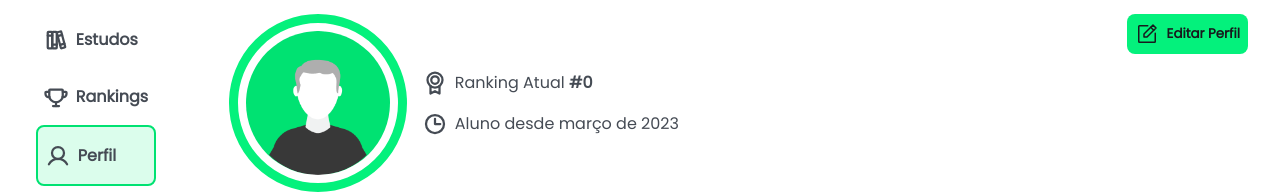
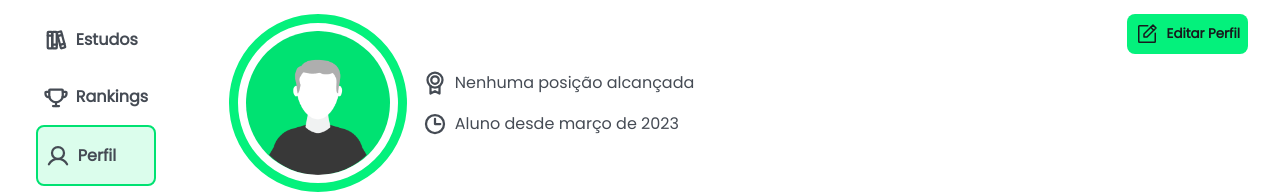
Before and after one commit to ThiagoBonito/and-now-jose, a React (Vite) app: page /Perfil in a window 1280 px wide. Shown: the part 157-351 px from the top of the page. Built offline with nearby package versions, Linux system fonts and the light colour scheme; no server answers.

Commit message:
fix(*): possibility user at anyone position

```diff
--- a/src/pages/Perfil/index.tsx
+++ b/src/pages/Perfil/index.tsx
@@ -117,7 +117,9 @@ export const Perfil = () => {
                   <div className="statsUser">
                     <Medal size={24} color={"#454B54"} weight="bold" />
                     <p>
-                      Ranking Atual <b>#{userPositionRanking}</b>
+                      {userPositionRanking !== 0
+                        ? `Ranking Atual #${userPositionRanking}`
+                        : "Nenhuma posição alcançada"}
                     </p>
                   </div>
                   <div className="statsUser">
```
